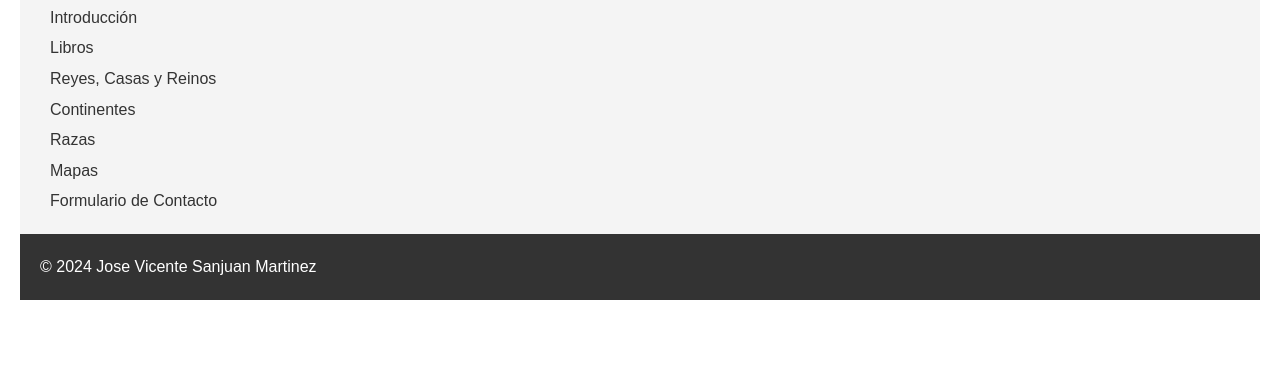
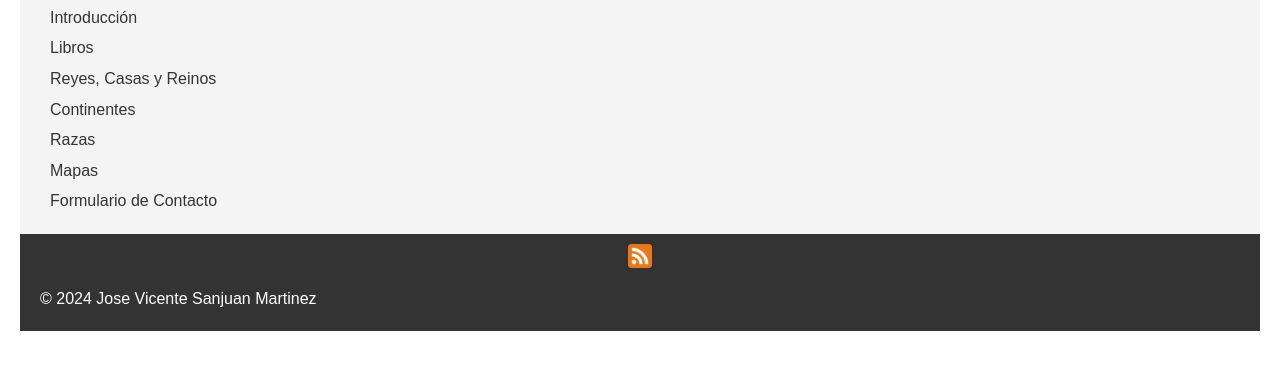
Before and after one commit to josevicentesanjuan/html, a plain HTML site: page index.html in a window 1280 px wide. Shown: the part 213-582 px from the top of the page. Drawn offline with Linux system fonts and the light colour scheme.

Commit message:
Update index.html

```diff
--- a/index.html
+++ b/index.html
@@ -27,6 +27,9 @@
     </nav>
     <!-- Pie de página -->
     <footer>
+       <a href="feed.xml">
+            <img src="./rss.png" alt="RSS Feed" style="width:24px;height:24px;" />
+        </a>
         <p>&copy; 2024 Jose Vicente Sanjuan Martinez</p>
     </footer>
 </body>
```
